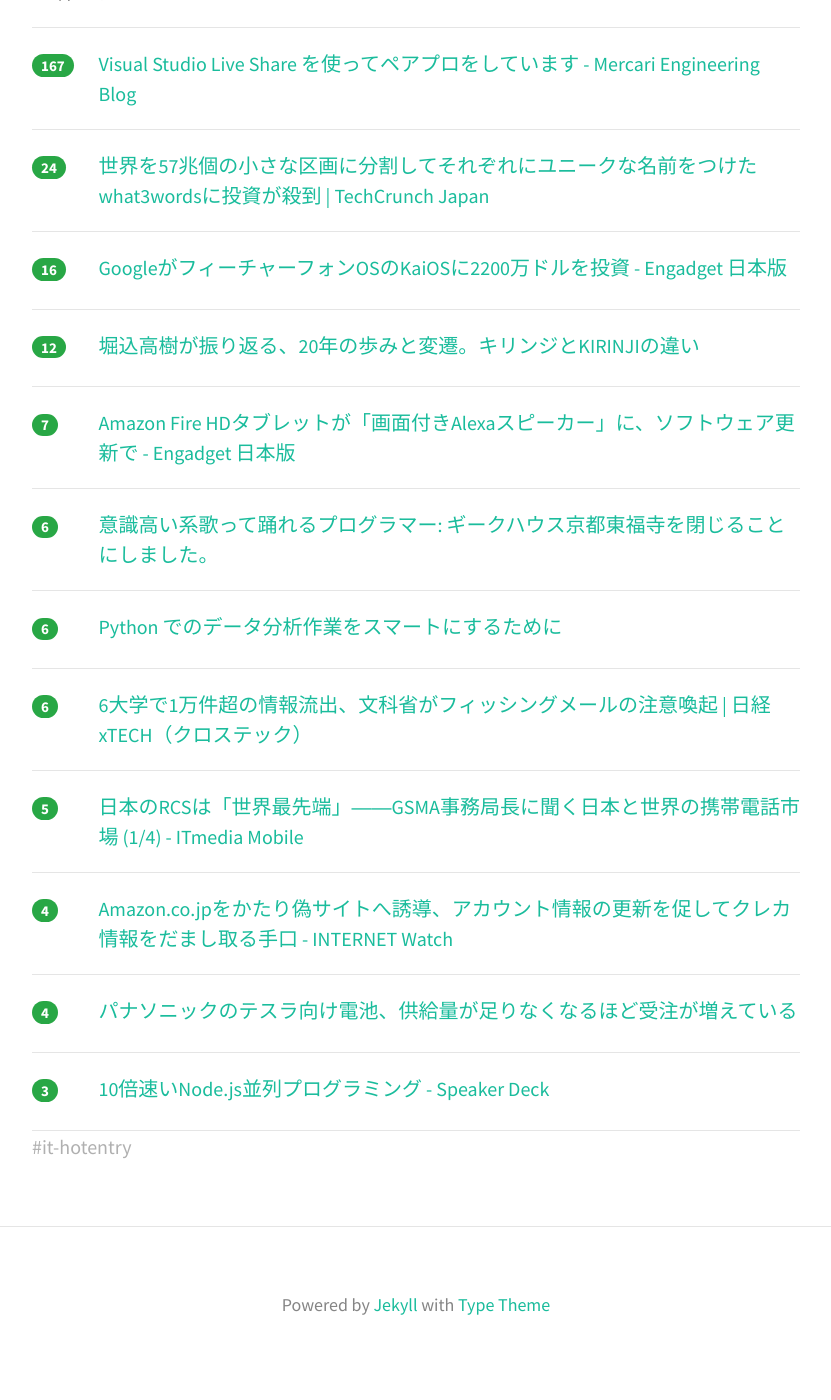
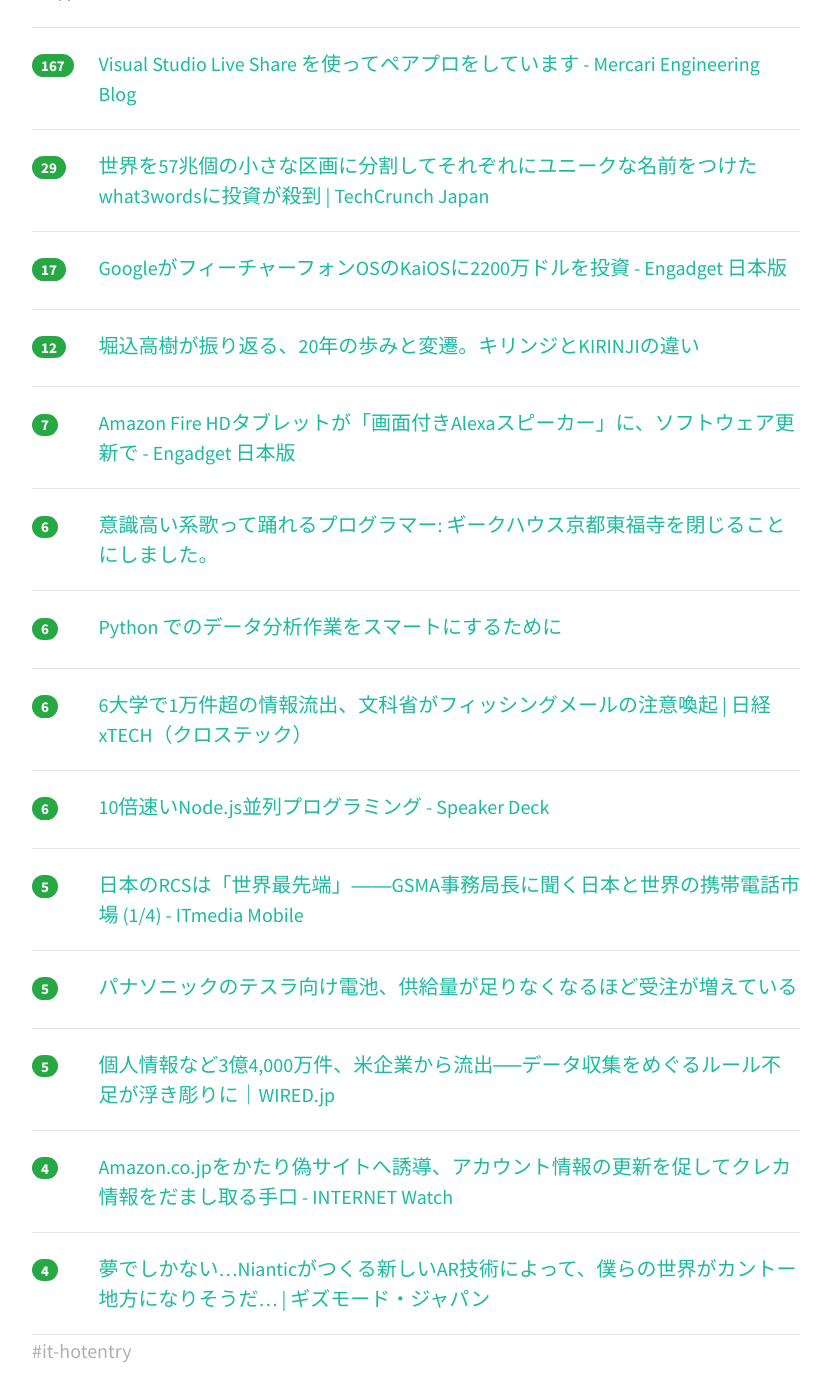
Before and after one commit to yatta47/hatena-matome-site, a Jekyll site: the page built from _posts/2018-06-30-hatena.md, in a window 1280 px wide and 1400 px high, scrolled down 346 px. Shown: the whole window, without its empty margins (224-1055 px from the left). Built offline with Jekyll 4.4.1, drawn with Linux system fonts in a browser that asks for light colours; nearby versions of some CDN libraries.

Commit message:
Updated 2018-06-30

```diff
--- a/_posts/2018-06-30-hatena.md
+++ b/_posts/2018-06-30-hatena.md
@@ -12,12 +12,12 @@ tags: [it-hotentry]
 </div>
 <hr>
 <div class="row">
-<div class="col-1"><span class="badge badge-pill badge-success h2">24</span></div>
+<div class="col-1"><span class="badge badge-pill badge-success h2">29</span></div>
 <div class="col-11"><a href='https://jp.techcrunch.com/2018/06/29/2018-06-28-what3words-saic-alpine-f1/' target='_blank'>世界を57兆個の小さな区画に分割してそれぞれにユニークな名前をつけたwhat3wordsに投資が殺到 | TechCrunch Japan</a></div>
 </div>
 <hr>
 <div class="row">
-<div class="col-1"><span class="badge badge-pill badge-success h2">16</span></div>
+<div class="col-1"><span class="badge badge-pill badge-success h2">17</span></div>
 <div class="col-11"><a href='https://japanese.engadget.com/2018/06/29/google-os-kaios-2200/' target='_blank'>GoogleがフィーチャーフォンOSのKaiOSに2200万ドルを投資 - Engadget 日本版</a></div>
 </div>
 <hr>
@@ -47,8 +47,23 @@ tags: [it-hotentry]
 </div>
 <hr>
 <div class="row">
+<div class="col-1"><span class="badge badge-pill badge-success h2">6</span></div>
+<div class="col-11"><a href='https://speakerdeck.com/ledsun/10bei-su-inode-dot-jsbing-lie-puroguramingu' target='_blank'>10倍速いNode.js並列プログラミング - Speaker Deck</a></div>
+</div>
+<hr>
+<div class="row">
 <div class="col-1"><span class="badge badge-pill badge-success h2">5</span></div>
 <div class="col-11"><a href='http://www.itmedia.co.jp/mobile/articles/1806/29/news143.html' target='_blank'>日本のRCSは「世界最先端」――GSMA事務局長に聞く日本と世界の携帯電話市場 (1/4) - ITmedia Mobile</a></div>
+</div>
+<hr>
+<div class="row">
+<div class="col-1"><span class="badge badge-pill badge-success h2">5</span></div>
+<div class="col-11"><a href='https://newswitch.jp/p/13497' target='_blank'>パナソニックのテスラ向け電池、供給量が足りなくなるほど受注が増えている</a></div>
+</div>
+<hr>
+<div class="row">
+<div class="col-1"><span class="badge badge-pill badge-success h2">5</span></div>
+<div class="col-11"><a href='https://wired.jp/2018/06/29/exactis-leak-340-million-records/' target='_blank'>個人情報など3億4,000万件、米企業から流出──データ収集をめぐるルール不足が浮き彫りに｜WIRED.jp</a></div>
 </div>
 <hr>
 <div class="row">
@@ -58,11 +73,6 @@ tags: [it-hotentry]
 <hr>
 <div class="row">
 <div class="col-1"><span class="badge badge-pill badge-success h2">4</span></div>
-<div class="col-11"><a href='https://newswitch.jp/p/13497' target='_blank'>パナソニックのテスラ向け電池、供給量が足りなくなるほど受注が増えている</a></div>
+<div class="col-11"><a href='https://www.gizmodo.jp/2018/06/niantic-real-world-platform.html' target='_blank'>夢でしかない…Nianticがつくる新しいAR技術によって、僕らの世界がカントー地方になりそうだ… | ギズモード・ジャパン</a></div>
 </div>
 <hr>
-<div class="row">
-<div class="col-1"><span class="badge badge-pill badge-success h2">3</span></div>
-<div class="col-11"><a href='https://speakerdeck.com/ledsun/10bei-su-inode-dot-jsbing-lie-puroguramingu' target='_blank'>10倍速いNode.js並列プログラミング - Speaker Deck</a></div>
-</div>
-<hr>
```
Also changed, not shown: other parts of _posts/2018-06-30-hatena.md (+2 -2 lines).
